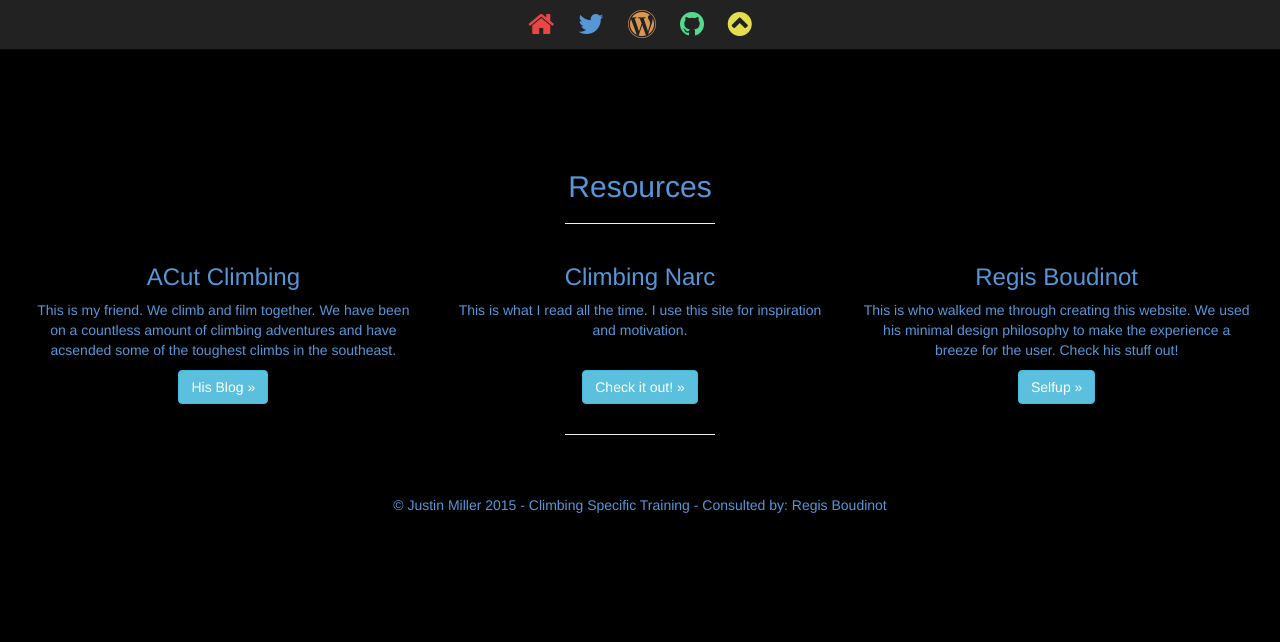
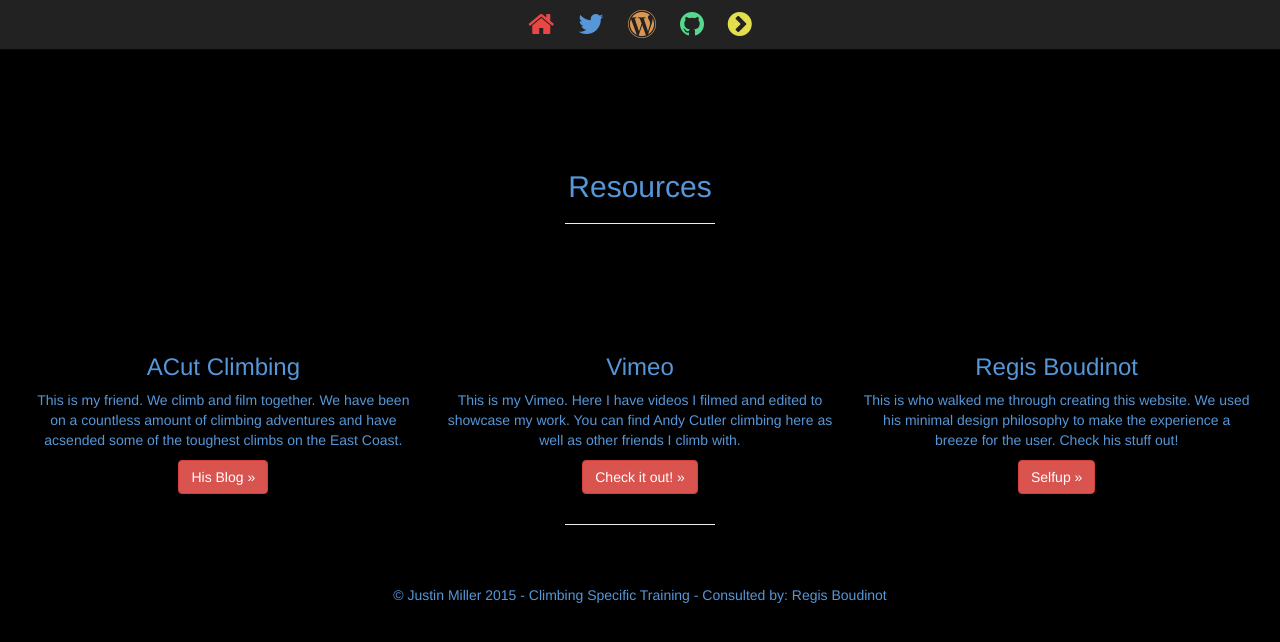
Before and after one commit to climbSpec/climbSpec.github.io, a plain HTML site: page resources.html in a window 1280 px wide. Drawn offline with nearby package versions, Linux system fonts and the light colour scheme.

Commit message:
Changed some content, added icons and color

```diff
--- a/resources.html
+++ b/resources.html
@@ -6,7 +6,7 @@
     <meta name="viewport" content="width=device-width, initial-scale=1">
     <meta name="description" content="">
     <meta name="author" content="">
-    <link rel="shortcut icon" href="images/BlankFav.jpg">
+    <link rel="shortcut icon" href="images/BlankFav.png">
 
     <title>climbSpec</title>
 
@@ -26,10 +26,10 @@
 <div class="container">
     <nav class="menu">
       <a href="index.html"<i class="fa fa-home fa-2x" style="color: #EB4646;"></i> </a>
-      <a href="https://twitter.com/climb_spec"target="_blank"<i class="fa fa-twitter fa-2x" style="color: #5597D9;"></i> </a>
+      <a href="https://twitter.com/climb_spec"<i class="fa fa-twitter fa-2x" style="color: #5597D9;"></i> </a>
       <a href="https://climbspec.wordpress.com" target="_blank"<i class="fa fa-wordpress fa-2x" style="color: #D99755;"></i> </a>
       <a href="https://github.com/climbSpec" target="_blank" <i class="fa fa-github fa-2x" style="color: #55D98E;"></i> </a>
-      <a href="#"<i class="fa fa-chevron-circle-up fa-2x" style="color: #E3DE4D;"></i> </a>
+      <a href="#"<i class="fa fa-chevron-circle-right fa-2x" style="color: #E3DE4D;"></i> </a>
   </div>
   </div>
   </nav>
@@ -43,25 +43,30 @@
         <div class="col-md-4">
 
         <!-- First Column -->
-
+        <br>
+        <i class="fa fa-newspaper-o fa-5x" style="color: black;"></i>
           <h3>ACut Climbing</h3>
-          <p>This is my friend. We climb and film together. We have been on a countless amount of climbing adventures and have acsended some of the toughest climbs in the southeast.</p>
-          <p><a class="btn btn-info" href="http://acutclimbing.blogspot.com/p/acut.html" target="blank" role="button">His Blog &raquo;</a></p>
+          <p>This is my friend. We climb and film together. We have been on a countless amount of climbing adventures and have acsended some of the toughest climbs on the East Coast.</p>
+          <p><a class="btn btn-danger" href="http://acutclimbing.blogspot.com/p/acut.html" target="blank" role="button">His Blog &raquo;</a></p>
         </div>
         <div class="col-md-4">
 
         <!-- Second Column -->
-          <h3>Climbing Narc</h3>
-          <p>This is what I read all the time. I use this site for inspiration and motivation. </p><br>
-          <p><a class="btn btn-info" href="http://climbingnarc.com/" target="blank" role="button">Check it out! &raquo;</a></p>
+        <br>
+        <i class="fa fa-vimeo-square fa-5x" style="color: black;"></i>
+          <h3>Vimeo</h3>
+          <p>This is my Vimeo. Here I have videos I filmed and edited to showcase my work. You can find Andy Cutler climbing here as well as other friends I climb with. </p>
+          <p><a class="btn btn-danger" href="https://vimeo.com/user16062026" target="blank" role="button">Check it out! &raquo;</a></p>
        </div>
         <div class="col-md-4">
 
         <!-- Third Column (of three) -->
+        <br>
+        <i class="fa fa-connectdevelop fa-5x" style="color: black;"></i>
         <h3>Regis Boudinot</h3>
         <p>This is who walked me through creating this website. We used his minimal design philosophy to make the experience a breeze for the user. Check his stuff out!</p>
       </div>
-      <p><a class="btn btn-info" href="http://selfup.me" target="blank" role="button">Selfup &raquo;</a></p>
+      <p><a class="btn btn-danger" href="http://selfup.me" target="blank" role="button">Selfup &raquo;</a></p>
        </div>
        <hr>
        <br><br>&copy; Justin Miller 2015 - Climbing Specific Training - Consulted by: Regis Boudinot
```
